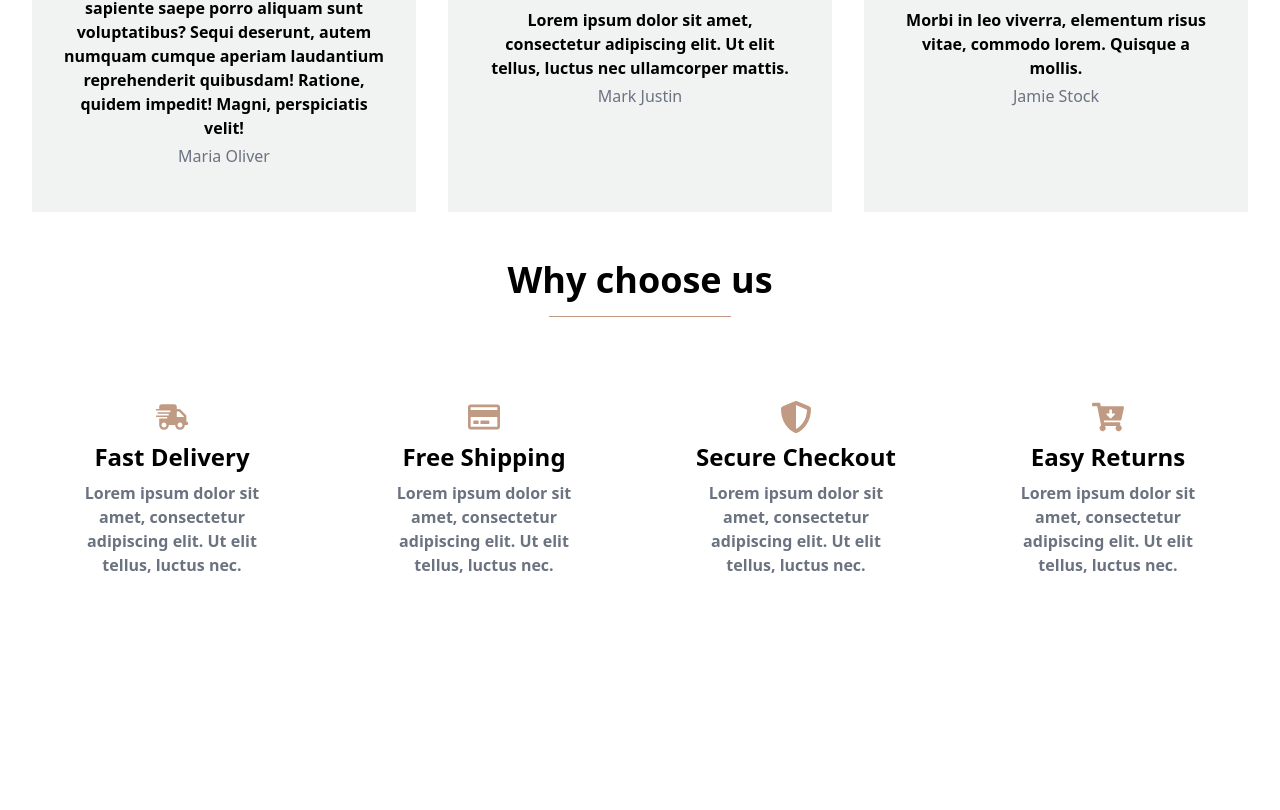
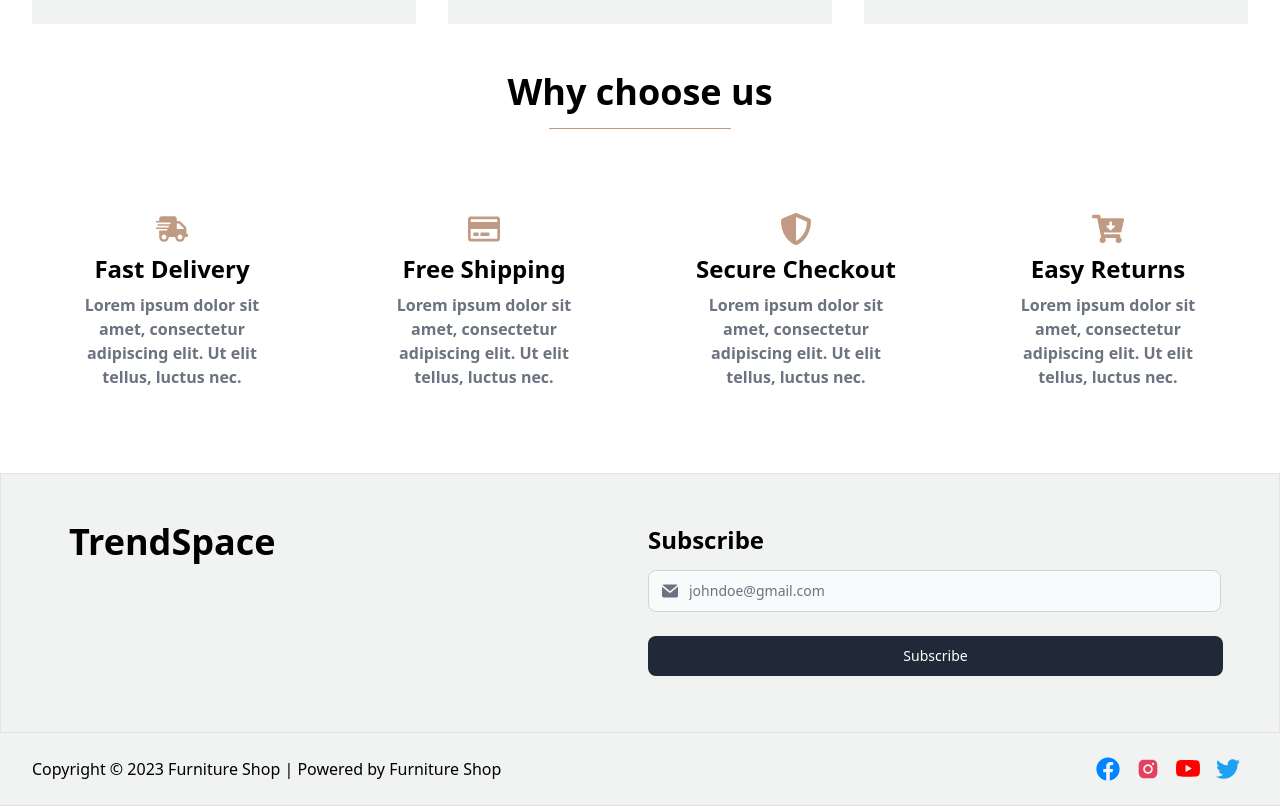
Before and after one commit to HassnainKazmi/Ecommerce-Furniture-Store, a React (Vite) app in the folder frontend/: page / in a window 1280 px wide. Shown: the part 2364-3174 px from the top of the page. Before the commit the page ends 3025 px from the top, so only its background shows below. Built offline with nearby package versions, Linux system fonts and the light colour scheme.

Commit message:
Created footer of landing page

```diff
--- a/frontend/src/App.jsx
+++ b/frontend/src/App.jsx
@@ -4,6 +4,7 @@ import Categories from "./components/Categories";
 import FeaturedProducts from "./components/FeaturedProducts";
 import Feedback from "./components/Feedback";
 import Promotion from "./components/Promotion";
+import Footer from "./components/Footer";
 
 const App = () => {
   return (
@@ -14,6 +15,7 @@ const App = () => {
       <FeaturedProducts />
       <Feedback />
       <Promotion />
+      <Footer />
     </>
   );
 };
--- /dev/null
+++ b/frontend/src/components/Footer.jsx
@@ -0,0 +1,73 @@
+import "../styles/footer.css";
+import { FaFacebook, FaTwitter } from "react-icons/fa";
+import { AiFillInstagram } from "react-icons/ai";
+import { BsYoutube } from "react-icons/bs";
+
+const Footer = () => {
+  return (
+    <footer>
+      <section className="footer-main-container">
+        <div className="footer-container">
+          <h1 className="text-4xl font-bold dark:text-white px-5">
+            TrendSpace
+          </h1>
+          <div className="footer-content">
+            <p
+              className="mb-3"
+              style={{ fontSize: "1.5rem", fontWeight: "600" }}
+            >
+              Subscribe
+            </p>
+            <div className="relative mb-6">
+              <div className="absolute inset-y-0 left-0 flex items-center pl-3.5 pointer-events-none">
+                <svg
+                  className="w-4 h-4 text-gray-500 dark:text-gray-400"
+                  aria-hidden="true"
+                  xmlns="http://www.w3.org/2000/svg"
+                  fill="currentColor"
+                  viewBox="0 0 20 16"
+                >
+                  <path d="m10.036 8.278 9.258-7.79A1.979 1.979 0 0 0 18 0H2A1.987 1.987 0 0 0 .641.541l9.395 7.737Z" />
+                  <path d="M11.241 9.817c-.36.275-.801.425-1.255.427-.428 0-.845-.138-1.187-.395L0 2.6V14a2 2 0 0 0 2 2h16a2 2 0 0 0 2-2V2.5l-8.759 7.317Z" />
+                </svg>
+              </div>
+              <input
+                type="text"
+                id="input-group-1"
+                className="bg-gray-50 border border-gray-300 text-gray-900 text-sm rounded-lg focus:ring-blue-500 focus:border-blue-500 block w-full pl-10 p-2.5  dark:bg-gray-700 dark:border-gray-600 dark:placeholder-gray-400 dark:text-white dark:focus:ring-blue-500 dark:focus:border-blue-500 transition-all duration-100"
+                placeholder="johndoe@gmail.com"
+                style={{ width: "98.25%" }}
+              />
+            </div>
+            <button
+              type="button"
+              className="text-white bg-gray-800 hover:bg-gray-900 focus:outline-none focus:ring-4 focus:ring-gray-300 font-medium rounded-lg text-sm px-5 py-2.5 mr-2 mb-2 dark:bg-gray-800 dark:hover:bg-gray-700 dark:focus:ring-gray-700 dark:border-gray-700"
+            >
+              Subscribe
+            </button>
+          </div>
+        </div>
+      </section>
+      <div className="footer-bottom">
+        <p style={{ fontWeight: "500" }}>
+          Copyright © 2023 Furniture Shop | Powered by Furniture Shop
+        </p>
+        <div className="footer-icons">
+          <a href="https://www.facebook.com/" target="_blank" rel="noreferrer">
+            <FaFacebook style={{ color: "#0084FF" }}></FaFacebook>
+          </a>
+          <a href="https://www.instagram.com/" target="_blank" rel="noreferrer">
+            <AiFillInstagram style={{ color: "#E4405F" }}></AiFillInstagram>
+          </a>
+          <a href="https://www.youtube.com/" target="_blank" rel="noreferrer">
+            <BsYoutube style={{ color: "#FF0000" }}></BsYoutube>
+          </a>
+          <a href="https://www.twitter.com/" target="_blank" rel="noreferrer">
+            <FaTwitter style={{ color: "#1DA1F2" }}></FaTwitter>
+          </a>
+        </div>
+      </div>
+    </footer>
+  );
+};
+export default Footer;
--- a/frontend/src/index.css
+++ b/frontend/src/index.css
@@ -3,6 +3,6 @@
 @tailwind utilities;
 
 body {
-  margin: 2rem;
+  margin: 2rem 2rem 0rem 2rem;
   padding: 0rem;
 }
--- a/frontend/src/styles/content.css
+++ b/frontend/src/styles/content.css
@@ -4,4 +4,9 @@
 
 .content-container button {
   margin-top: 1rem;
+  transition: opacity 0.3s ease-in;
 }
+
+.content-container button:hover {
+  opacity: 0.9;
+}
--- a/frontend/src/styles/featuredProducts.css
+++ b/frontend/src/styles/featuredProducts.css
@@ -24,7 +24,7 @@
 }
 
 .featured-container img {
-  width: 80%;
+  width: 60%;
   height: auto;
 }
 
--- /dev/null
+++ b/frontend/src/styles/footer.css
@@ -0,0 +1,47 @@
+.footer-main-container {
+  background-color: #f1f2f2;
+  border: 1px solid #e4e4e4;
+  padding: 3rem 3rem;
+  margin: 2rem -2rem 0rem -2rem;
+}
+
+.footer-container {
+  display: grid;
+  grid-template-columns: 1fr 1fr;
+  grid-gap: 0rem 1rem;
+  justify-content: flex-end;
+}
+
+.footer-content {
+  display: flex;
+  flex-direction: column;
+}
+
+.footer-container button {
+  transition: opacity 0.3s ease-in;
+}
+
+.footer-container button:hover {
+  opacity: 0.9;
+}
+
+.footer-bottom {
+  display: flex;
+  margin: 0rem -2rem 0.25rem -2rem;
+  padding: 1.5rem 2rem;
+  background-color: #f1f2f2;
+  border-bottom: 1px solid #e4e4e4;
+}
+
+.footer-bottom div {
+  margin-left: auto;
+}
+
+.footer-icons {
+  display: flex;
+}
+
+.footer-icons a {
+  font-size: 1.5rem;
+  margin: 0rem 0.5rem;
+}
```
